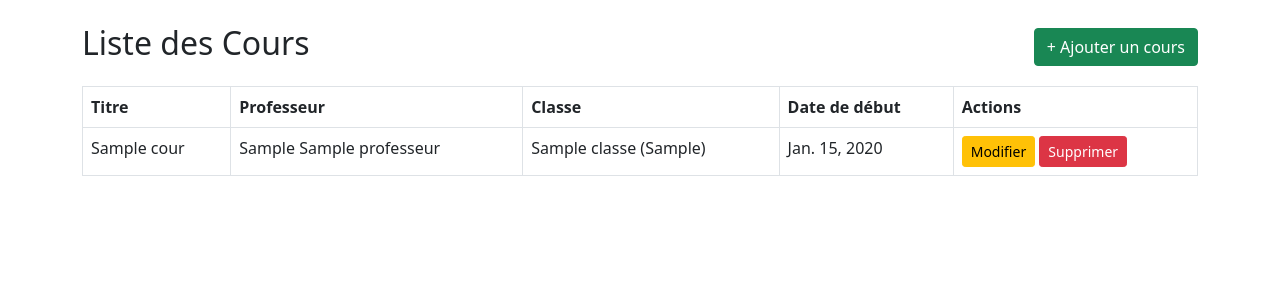
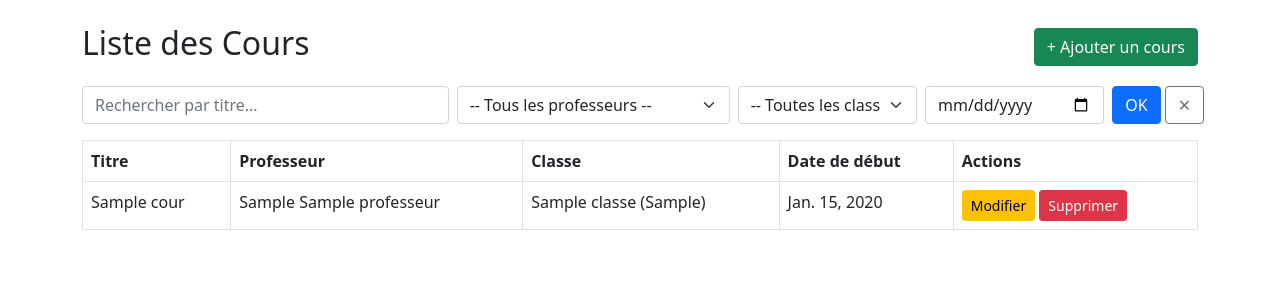
Before and after one commit to saadfarhi10-ux/Gestion-De-Cours, a Django app: page /cours/ in a window 1280 px wide. Shown: the part 56-356 px from the top of the page. Run offline with Django 4.2, Linux system fonts and the light colour scheme; tables that the repository leaves empty hold one stand-in row (values such as "Sample post").

Commit message:
Update project

```diff
--- a/cours/templates/cours/index.html
+++ b/cours/templates/cours/index.html
@@ -6,6 +6,37 @@
   <h2>Liste des Cours</h2>
   <a href="/cours/ajoutCours/" class="btn btn-success">+ Ajouter un cours</a>
 </div>
+
+<form method="GET" class="mb-3">
+  <div class="row g-2">
+    <div class="col-md-4">
+      <input type="text" name="q" class="form-control" placeholder="Rechercher par titre..." value="{{ q }}">
+    </div>
+    <div class="col-md-3">
+      <select name="professeur" class="form-select">
+        <option value="">-- Tous les professeurs --</option>
+        {% for p in professeurs %}
+          <option value="{{ p.id }}" {% if professeur_id == p.id|stringformat:"s" %}selected{% endif %}>{{ p }}</option>
+        {% endfor %}
+      </select>
+    </div>
+    <div class="col-md-2">
+      <select name="classe" class="form-select">
+        <option value="">-- Toutes les classes --</option>
+        {% for cl in classes %}
+          <option value="{{ cl.id }}" {% if classe_id == cl.id|stringformat:"s" %}selected{% endif %}>{{ cl }}</option>
+        {% endfor %}
+      </select>
+    </div>
+    <div class="col-md-2">
+      <input type="date" name="date" class="form-control" value="{{ date }}">
+    </div>
+    <div class="col-md-1 d-flex gap-1">
+      <button class="btn btn-primary" type="submit">OK</button>
+      <a href="/cours/" class="btn btn-outline-secondary">✕</a>
+    </div>
+  </div>
+</form>
 
 <table class="table table-bordered table-hover">
   <thead>
@@ -30,6 +61,10 @@
            onclick="return confirm('Voulez-vous vraiment supprimer ce cours ?')">Supprimer</a>
       </td>
     </tr>
+    {% empty %}
+    <tr>
+      <td colspan="5" class="text-center text-muted">Aucun cours trouvé.</td>
+    </tr>
     {% endfor %}
   </tbody>
 </table>
--- a/cours/views.py
+++ b/cours/views.py
@@ -5,7 +5,33 @@ from .forms import GestionCours, GestionProfesseur, GestionClasse
 
 def index(request):
     cours = Cours.objects.all()
-    return render(request, 'cours/index.html', {'cours': cours})
+
+    q = request.GET.get('q', '').strip()
+    professeur_id = request.GET.get('professeur', '')
+    classe_id = request.GET.get('classe', '')
+    date = request.GET.get('date', '')
+
+    if q:
+        cours = cours.filter(titre__icontains=q)
+    if professeur_id:
+        cours = cours.filter(professeur__id=professeur_id)
+    if classe_id:
+        cours = cours.filter(classe__id=classe_id)
+    if date:
+        cours = cours.filter(date_debut=date)
+
+    professeurs = Professeur.objects.all()
+    classes = Classe.objects.all()
+
+    return render(request, 'cours/index.html', {
+        'cours': cours,
+        'professeurs': professeurs,
+        'classes': classes,
+        'q': q,
+        'professeur_id': professeur_id,
+        'classe_id': classe_id,
+        'date': date,
+    })
 
 
 def ajoutCours(request):
@@ -61,7 +87,6 @@ def listeProfesseurs(request):
     professeurs = Professeur.objects.all()
     return render(request, 'cours/listeProfesseurs.html', {'professeurs': professeurs})
 
-
 def listeClasses(request):
     classes = Classe.objects.all()
     return render(request, 'cours/listeClasses.html', {'classes': classes})
```
Lines whose indentation alone changed are shown as unchanged.
